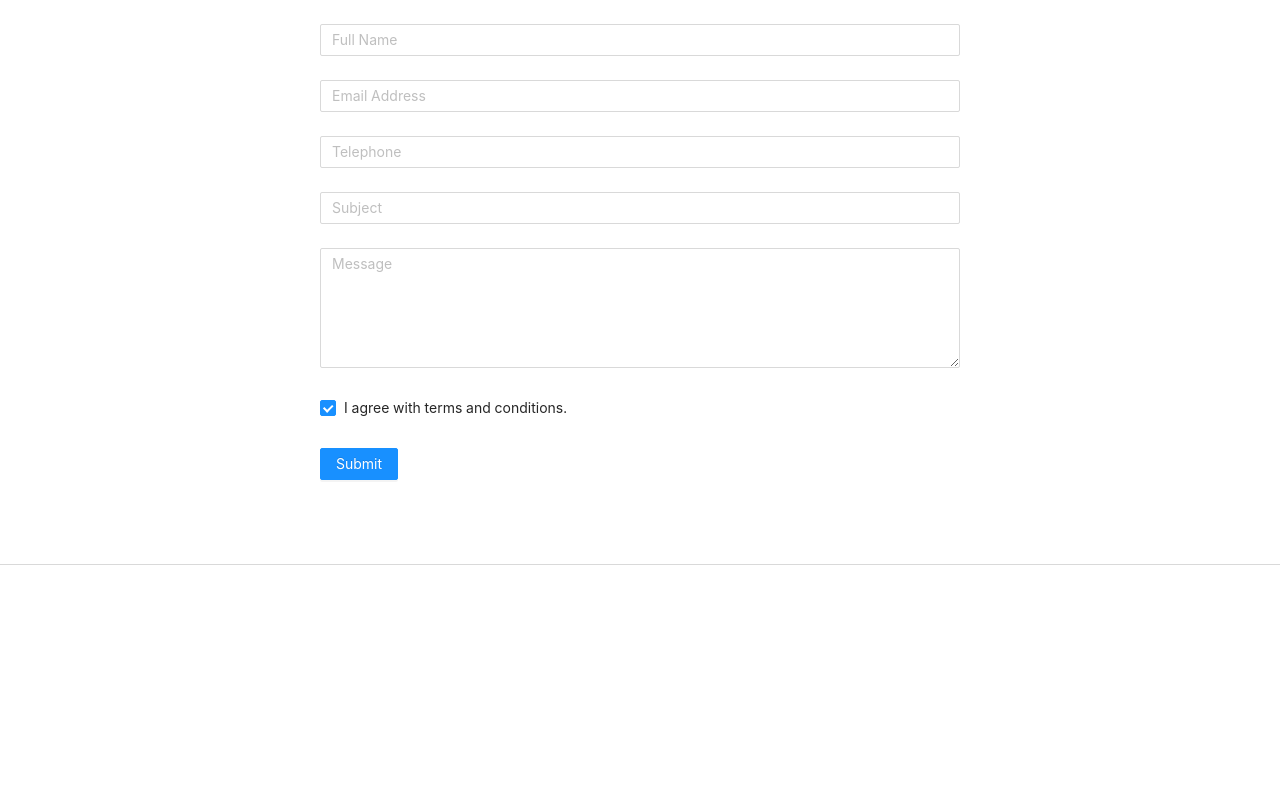
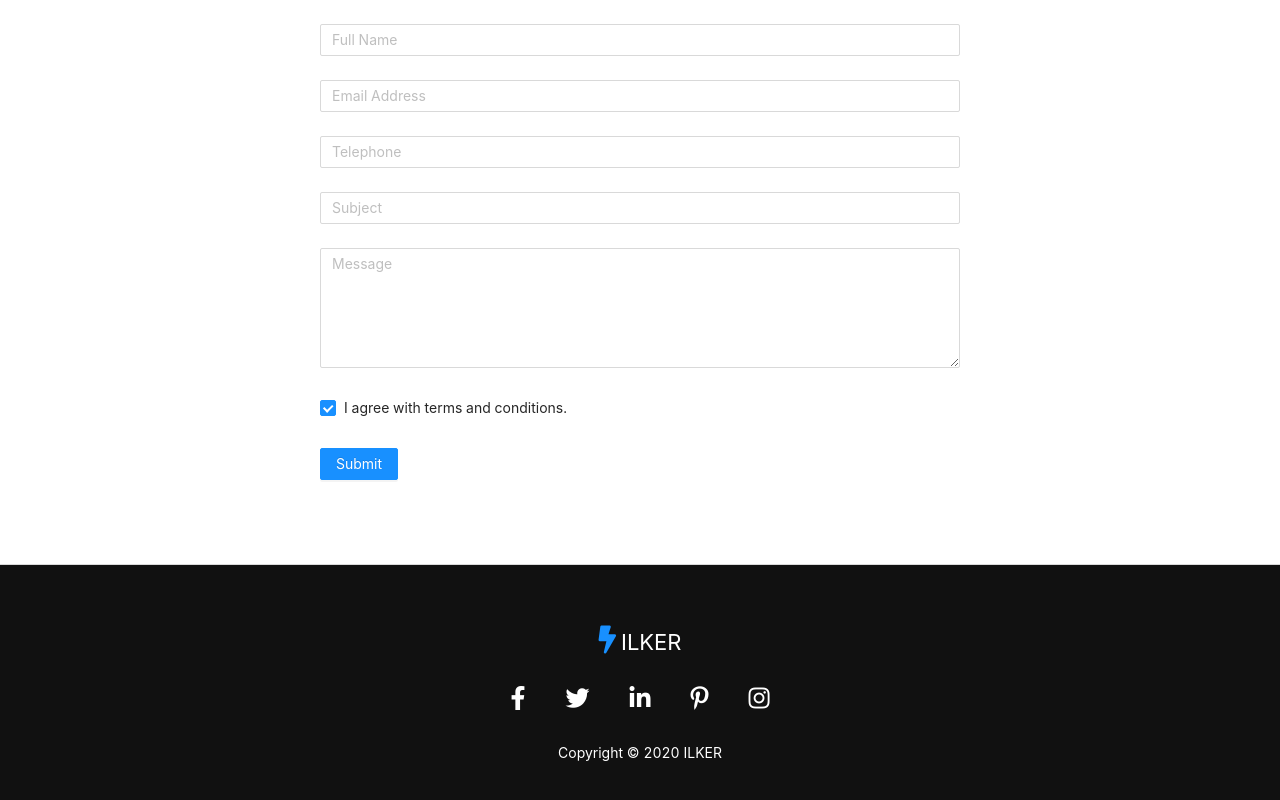
Before and after one commit to ilkerispir/react-antd, a React (Create React App) app: page / in a window 1280 px wide. Shown: the part 4329-5129 px from the top of the page. Before the commit the page ends 4894 px from the top, so only its background shows below. Built offline with nearby package versions, Linux system fonts and the light colour scheme.

Commit message:
feat: created footer

```diff
--- a/src/App.js
+++ b/src/App.js
@@ -4,10 +4,11 @@
 
 import AppHeader from './components/common/header';
 import AppHome from './views/home';
+import AppFooter from './components/common/footer';
 
 import { Layout } from 'antd';
 
-const { Header, Content } = Layout;
+const { Header, Content, Footer } = Layout;
 
 function App() {
   return (
@@ -18,6 +19,9 @@
       <Content>
         <AppHome />
       </Content>
+      <Footer>
+       <AppFooter />
+      </Footer>
     </Layout>
   );
 }
--- /dev/null
+++ b/src/components/common/footer.js
@@ -0,0 +1,29 @@
+import React from 'react';
+
+import { BackTop } from 'antd';
+
+function AppFooter() {
+  return (
+    <div className="container-fluid">
+      <div className="footer">
+        <div className="logo">
+          <i className="fas fa-bolt"></i>
+          <a href="http://google.com">ILKER</a>
+        </div>
+        <ul className="socials">
+          <li><a href="https://www.facebook.com/"><i className="fab fa-facebook-f"></i></a></li>
+          <li><a href="https://www.twitter.com/"><i className="fab fa-twitter"></i></a></li>
+          <li><a href="https://www.linkedin.com/"><i className="fab fa-linkedin-in"></i></a></li>
+          <li><a href="https://www.pinterest.com/"><i className="fab fa-pinterest-p"></i></a></li>
+          <li><a href="https://www.instagram.com/"><i className="fab fa-instagram"></i></a></li>
+        </ul>
+        <div className="copyright">Copyright &copy; 2020 ILKER</div>
+        <BackTop>
+          <div className="goTop"><i className="fas fa-arrow-circle-up"></i></div>
+        </BackTop>
+      </div>
+    </div>
+  );
+}
+
+export default AppFooter;
```
